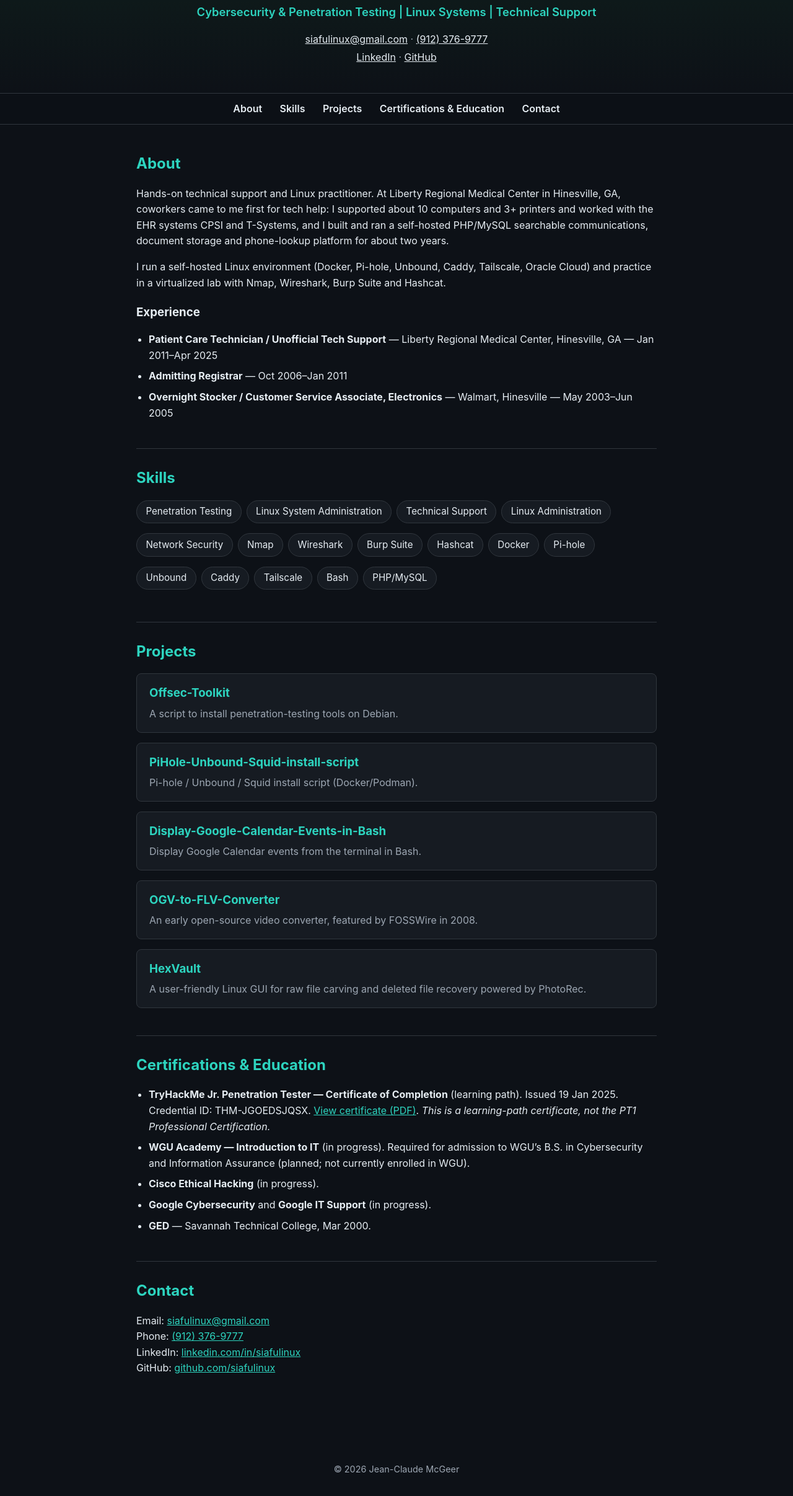
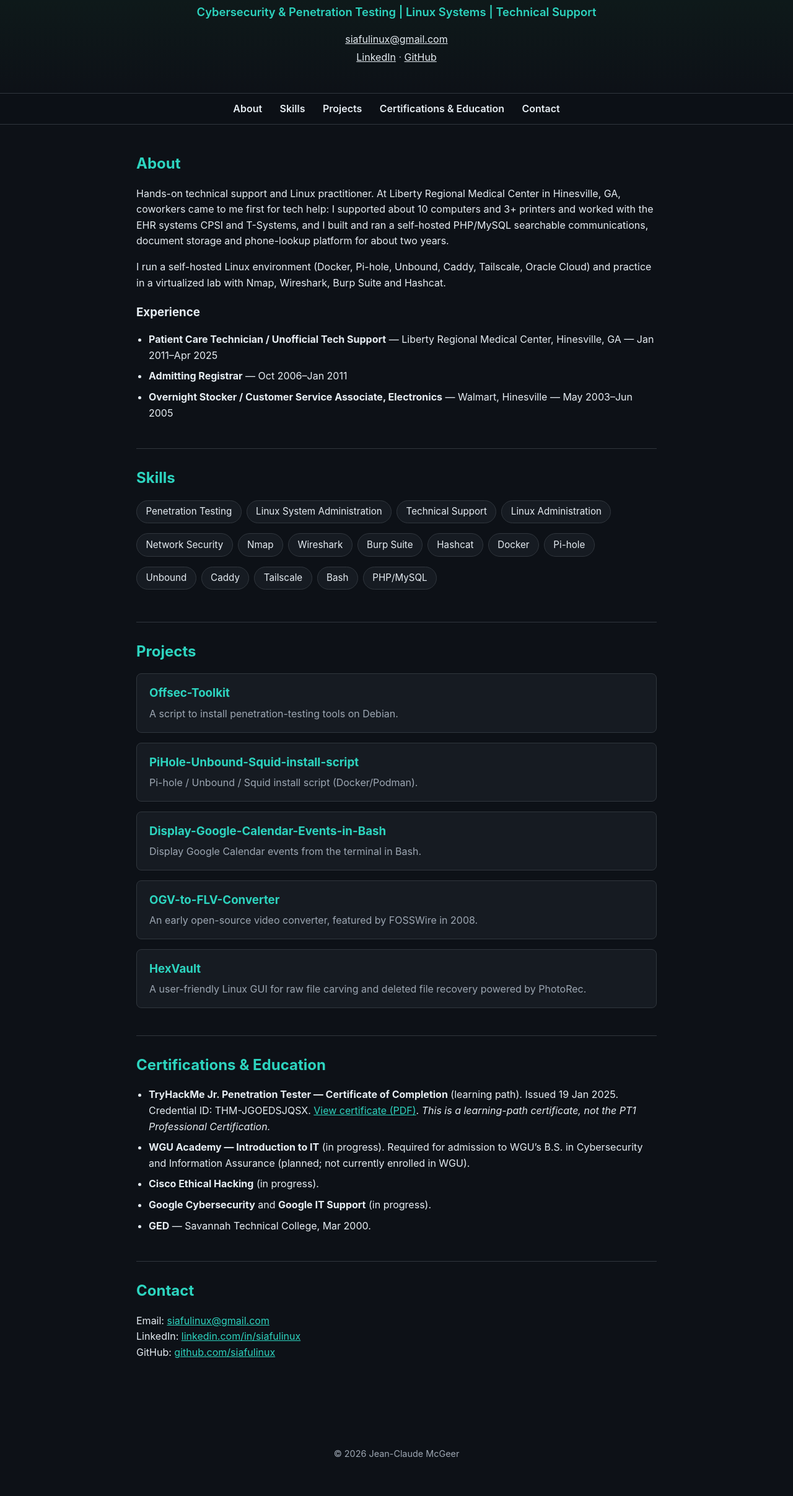
Before and after one commit to siafulinux/siafulinux.github.io, a plain HTML site: page index.html in a window 1280 px wide. Shown: the part 105-2518 px from the top of the page at 62% size. Drawn offline with Linux system fonts and the light colour scheme.

Commit message:
Remove phone number from portfolio
Removed phone number from contact information.

```diff
--- a/index.html
+++ b/index.html
@@ -41,7 +41,7 @@
 <header>
   <h1>Jean-Claude McGeer</h1>
   <p class="headline">Cybersecurity &amp; Penetration Testing | Linux Systems | Technical Support</p>
-  <p class="contact"><a href="mailto:siafulinux@gmail.com">siafulinux@gmail.com</a> &middot; <a href="tel:+19123769777">(912) 376-9777</a></p>
+  <p class="contact"><a href="mailto:siafulinux@gmail.com">siafulinux@gmail.com</a></p>
   <p class="contact"><a href="https://www.linkedin.com/in/siafulinux">LinkedIn</a> &middot; <a href="https://github.com/siafulinux">GitHub</a></p>
 </header>
 <nav>
@@ -120,8 +120,7 @@
   <section id="contact">
     <h2>Contact</h2>
     <p>Email: <a href="mailto:siafulinux@gmail.com">siafulinux@gmail.com</a><br>
-    Phone: <a href="tel:+19123769777">(912) 376-9777</a><br>
-    LinkedIn: <a href="https://www.linkedin.com/in/siafulinux">linkedin.com/in/siafulinux</a><br>
+        LinkedIn: <a href="https://www.linkedin.com/in/siafulinux">linkedin.com/in/siafulinux</a><br>
     GitHub: <a href="https://github.com/siafulinux">github.com/siafulinux</a></p>
   </section>
 </main>
```
